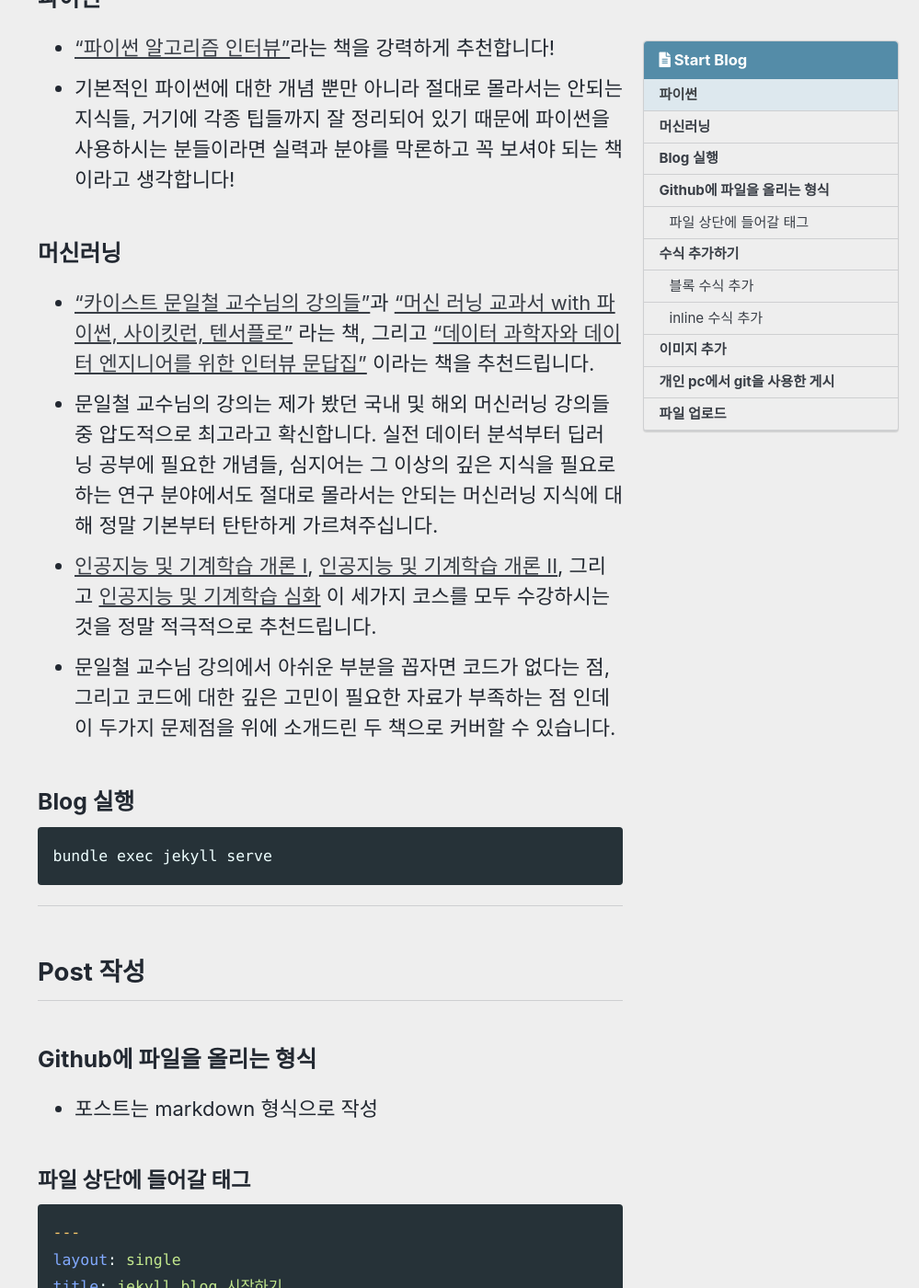
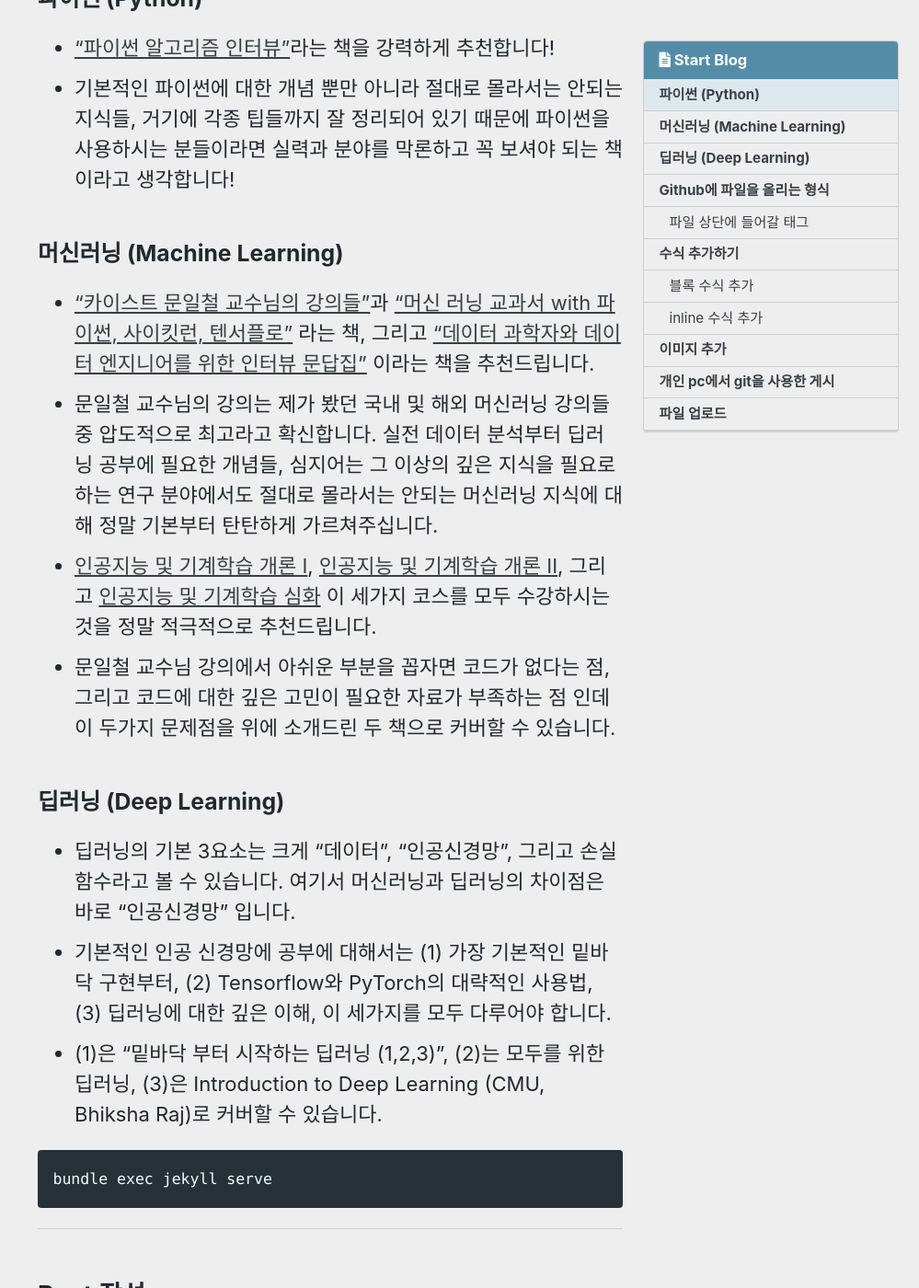
Before and after one commit to TAVEResearch/TAVEResearch.github.io, a Jekyll site: the page built from _posts/2021-08-23-preliminaries.md, in a window 1280 px wide and 1400 px high, scrolled down 266 px. Shown: the whole window at 92% size, without its empty margins (281-1280 px from the left). Built offline with Jekyll 4.4.1, drawn with Linux system fonts in a browser that asks for light colours; cached includes are drawn as plain includes; formulas are drawn with MathJax 3; comment, search, counter and statistics services are not loaded; some of the changed text lies outside the part shown.

Commit message:
Update 2021-08-23-preliminaries.md

````diff
--- a/_posts/2021-08-23-preliminaries.md
+++ b/_posts/2021-08-23-preliminaries.md
@@ -17,13 +17,13 @@ toc_sticky: true
 toc_label: "Start Blog"
 ---
 
-### 파이썬
+### 파이썬 (Python)
 
 - ["파이썬 알고리즘 인터뷰"](https://github.com/onlybooks/algorithm-interview)라는 책을 강력하게 추천합니다!
 - 기본적인 파이썬에 대한 개념 뿐만 아니라 절대로 몰라서는 안되는 지식들, 거기에 각종 팁들까지 잘 정리되어 있기 때문에 파이썬을 사용하시는 분들이라면 실력과 분야를 막론하고 꼭 보셔야 되는 책이라고 생각합니다!
 
 
-### 머신러닝
+### 머신러닝 (Machine Learning)
 
 - ["카이스트 문일철 교수님의 강의들"](https://kooc.kaist.ac.kr/)과 ["머신 러닝 교과서 with 파이썬, 사이킷런, 텐서플로"](https://github.com/gilbutITbook/080223) 라는 책, 그리고 ["데이터 과학자와 데이터 엔지니어를 위한 인터뷰 문답집"](https://jpub.tistory.com/1057) 이라는 책을 추천드립니다.
 - 문일철 교수님의 강의는 제가 봤던 국내 및 해외 머신러닝 강의들 중 압도적으로 최고라고 확신합니다. 실전 데이터 분석부터 딥러닝 공부에 필요한 개념들, 심지어는 그 이상의 깊은 지식을 필요로 하는 연구 분야에서도 절대로 몰라서는 안되는 머신러닝 지식에 대해 정말 기본부터 탄탄하게 가르쳐주십니다.
@@ -31,7 +31,12 @@ toc_label: "Start Blog"
 - 문일철 교수님 강의에서 아쉬운 부분을 꼽자면 코드가 없다는 점, 그리고 코드에 대한 깊은 고민이 필요한 자료가 부족하는 점 인데 이 두가지 문제점을 위에 소개드린 두 책으로 커버할 수 있습니다.
 
 
-### Blog 실행
+### 딥러닝 (Deep Learning)
+
+- 딥러닝의 기본 3요소는 크게 "데이터", "인공신경망", 그리고 손실함수라고 볼 수 있습니다. 여기서 머신러닝과 딥러닝의 차이점은 바로 "인공신경망" 입니다.
+- 기본적인 인공 신경망에 공부에 대해서는 (1) 가장 기본적인 밑바닥 구현부터, (2) Tensorflow와 PyTorch의 대략적인 사용법, (3) 딥러닝에 대한 깊은 이해, 이 세가지를 모두 다루어야 합니다.
+- (1)은 "밑바닥 부터 시작하는 딥러닝 (1,2,3)", (2)는 모두를 위한 딥러닝, (3)은 Introduction to Deep Learning (CMU, Bhiksha Raj)로 커버할 수 있습니다.
+
 
 ```terminal
 bundle exec jekyll serve
````
